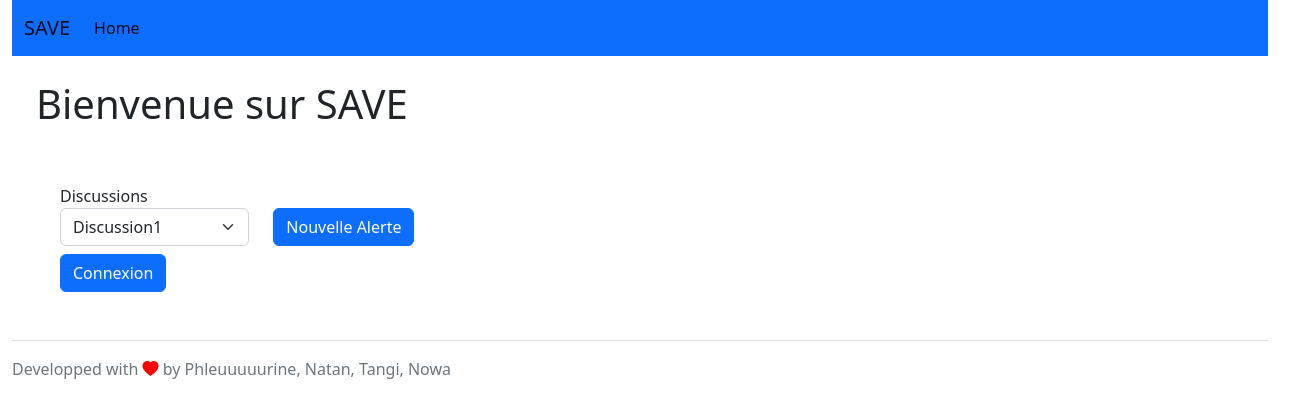
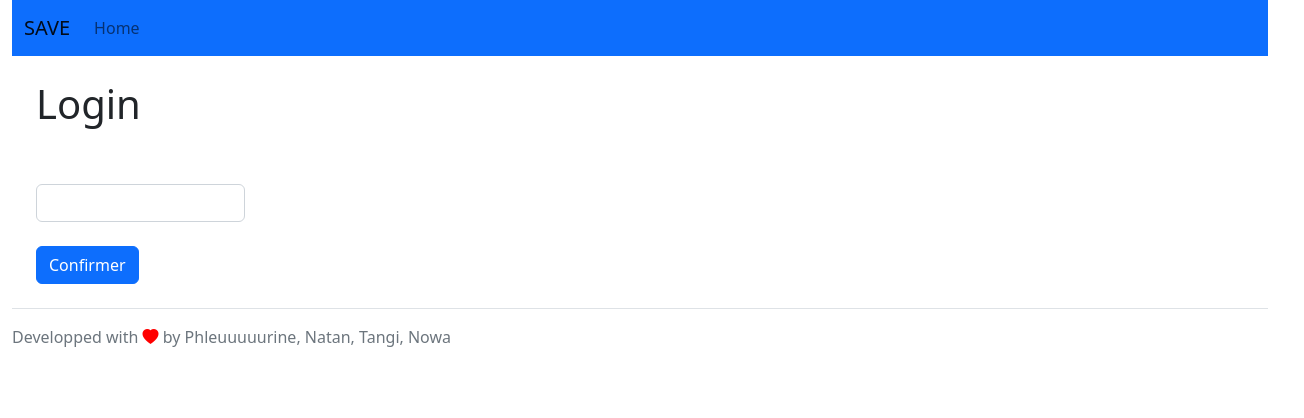
Before and after one commit to Noah-Langlois/Application_SAVE, a Vue app in the folder frontend/client_vue_demandeur/: page /1 in a window 1280 px wide. Shown: the top 418 px of the page, 1304 px wide, since content can reach past the window. Built offline with nearby package versions, Linux system fonts and the light colour scheme.

Commit message:
Récupération des discussions associes à l'utilisateur à chaque connexion

```diff
--- /dev/null
+++ b/frontend/client_vue_demandeur/src/components/Login.vue
@@ -0,0 +1,36 @@
+<script setup>
+import { useRouter, useRoute } from 'vue-router'
+import { inject } from 'vue'
+
+const router = useRouter()
+
+const store = inject('STORE')
+
+function changeRoute(value,user) {
+    store.methods.setChatroom(user)
+    store.methods.connect(user)
+    if (store.state.isWSConnected) {
+        store.methods.disConnect()
+    }
+    console.log(store.system.debug)
+    router.push({
+        name: value
+    })
+}
+
+</script>
+<template>
+    <main>
+        <div class="row">
+            <div class="m-4">
+                <h1>Login</h1>
+            </div>
+        </div>
+        <div class="col-2 m-4">
+            <input type="text" class="form-control" id="login_password"/>
+        </div>
+        <div class="m-4">
+            <button class="btn btn-primary" @click="changeRoute('Home',$route.params.id)">Confirmer</button>
+        </div>
+    </main>
+</template>
--- a/frontend/client_vue_demandeur/src/router/index.js
+++ b/frontend/client_vue_demandeur/src/router/index.js
@@ -3,12 +3,19 @@ import { createRouter, createWebHistory } from 'vue-router'
 import Home from '../components/Home.vue'
 import Chat from '../components/Chat.vue'
 import Form from '../components/Form.vue'
+import Login from '../components/Login.vue'
 
 const router = createRouter({
   history: createWebHistory(import.meta.env.BASE_URL),
   routes: [
     {
       path: '/:id',
+      name: 'Login',
+      component: Login,
+      props: true
+    },
+    {
+      path: '/:id/home',
       name: 'Home',
       component: Home,
       props: true
--- a/frontend/client_vue_demandeur/src/store.js
+++ b/frontend/client_vue_demandeur/src/store.js
@@ -6,7 +6,7 @@ const system = reactive({
 })
 
 const state = reactive({
-  discussions: ['Discussion1','Discussion2'],
+  discussions: [],
   current_chatroom: 'Discussion1',
   DescriptionNewAlerte: '',
   isWSConnected: false
@@ -48,7 +48,6 @@ const methods = {
     ws.onopen = function (evt) {
         console.log(evt);
         setWSConnected(true);
-        methods.writeMessage("Connect from WSEndpoint.", "info-text");
         if (state.DescriptionNewAlerte != '') {
             methods.NewAlerte()
         }
@@ -56,14 +55,20 @@ const methods = {
     ws.onmessage = function (evt) {
         console.log(evt);
         const obj = JSON.parse(evt.data)
-        methods.writeMessage(obj.role + " : " + obj.content);
+        if (obj.type=='message chat') {
+          methods.writeMessage(obj.role + " : " + obj.content);
+        }
+        if (obj.type=='Liste chatrooms') {
+          for (let i = 1 ; i < obj.chatrooms.length ; i++) {
+            state.discussions[i-1]=(obj.chatrooms[i])
+          }
+        }
     };
     ws.onerror = function (evt) {
         console.log(evt);
     };
     ws.onclose = function (evt) {
       setWSConnected(false);
-        methods.writeMessage("Disconnect from WSEndpoint.", "info-text");
     }
   },
 
```
